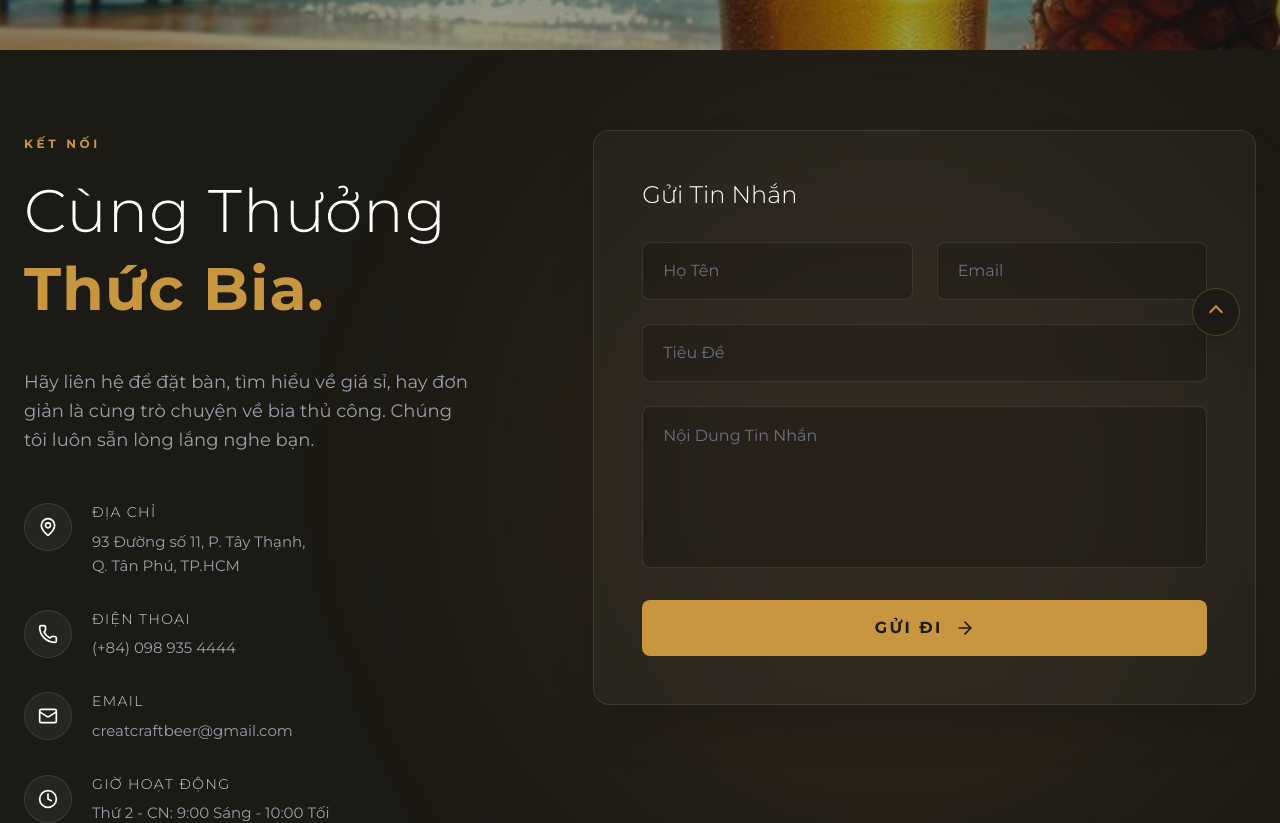
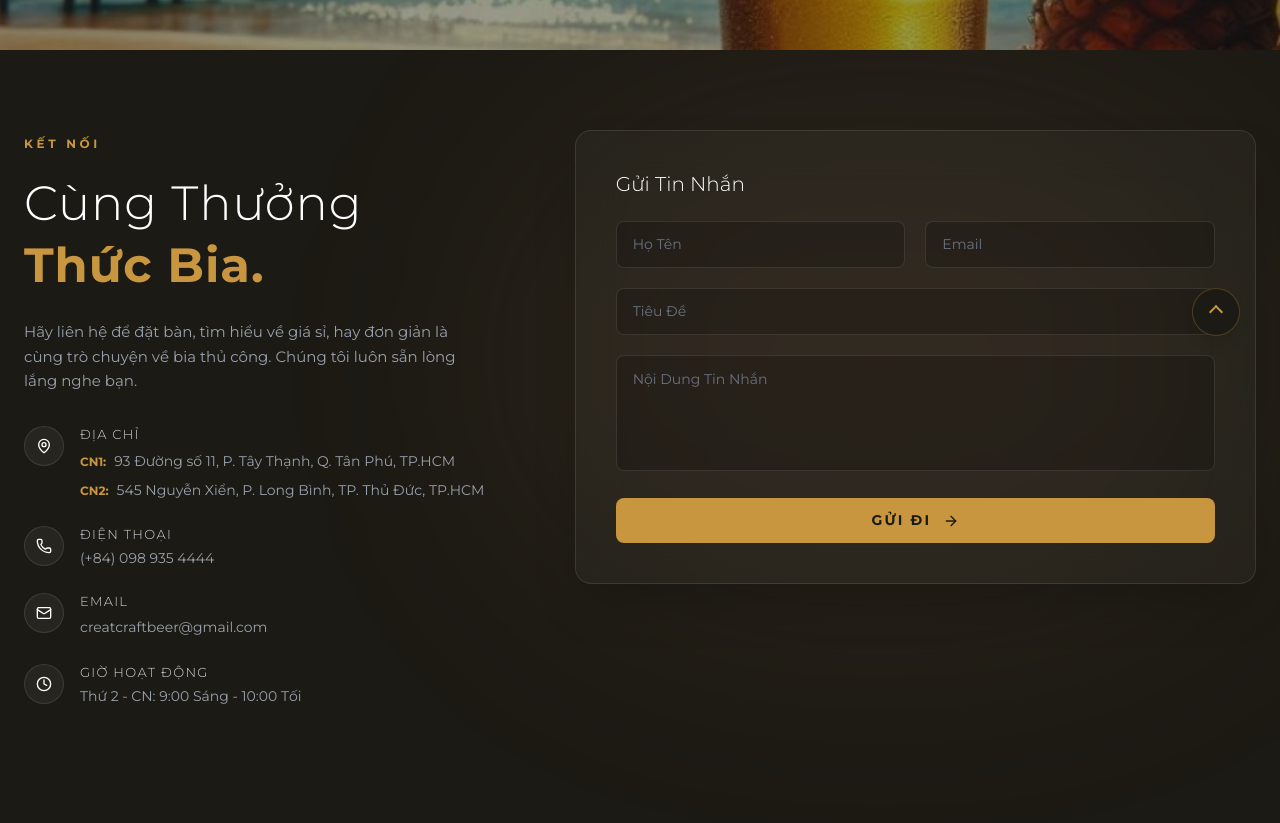
Before and after one commit to tranbichlien935-arch/Creat, a React (Vite) app: page /lien-he in a window 1280 px wide. Shown: the part 400-1223 px from the top of the page. Built offline with nearby package versions, Linux system fonts and the light colour scheme.

Commit message:
fix: mobile navbar lang flags, product card navigation, remove price filter, carousel start index

```diff
--- a/src/app/components/Footer.tsx
+++ b/src/app/components/Footer.tsx
@@ -97,7 +97,10 @@ export function Footer() {
             <ul className="space-y-5 text-[14px] text-[#5a5a5a]">
               <li className="flex items-start gap-3">
                 <MapPin className="w-4 h-4 shrink-0 text-[#b67e53] mt-0.5" strokeWidth={2} />
-                <span className="leading-relaxed">93 Đường số 11, P. Tây Thạnh,<br />Q. Tân Phú, TP.HCM</span>
+                <div className="flex flex-col space-y-1.5 leading-relaxed">
+                  <div><strong className="text-[#b67e53]">CN1:</strong> 93 Đường số 11, P.Tây Thạnh, Q. Tân Phú, TP.HCM</div>
+                  <div><strong className="text-[#b67e53]">CN2:</strong> 545 Nguyễn Xiển, P. Long Bình, TP. Thủ Đức, TP.HCM</div>
+                </div>
               </li>
               <li className="flex items-center gap-3">
                 <Phone className="w-4 h-4 shrink-0 text-[#b67e53]" strokeWidth={2} />
--- a/src/app/components/about/AboutFeatureProducts.tsx
+++ b/src/app/components/about/AboutFeatureProducts.tsx
@@ -9,7 +9,7 @@ export function AboutFeatureProducts() {
     const { lang } = useAppLang();
     const t = translations[lang];
     const scrollRef = useRef<HTMLDivElement>(null);
-    const [activeIndex, setActiveIndex] = useState(0);
+    const [activeIndex, setActiveIndex] = useState(1);
 
     const handleScroll = () => {
         if (!scrollRef.current) return;
@@ -63,6 +63,12 @@ export function AboutFeatureProducts() {
         }, 3500);
         return () => clearInterval(timer);
     }, [activeIndex]);
+
+    // Scroll to product 2 on mount
+    useEffect(() => {
+        const timeout = setTimeout(() => scrollToIndex(1), 100);
+        return () => clearTimeout(timeout);
+    }, []);
 
     return (
         <section className="bg-[#EBE5DB] w-full py-24 px-6 md:px-12 lg:px-24">
--- a/src/app/pages/ContactPage.tsx
+++ b/src/app/pages/ContactPage.tsx
@@ -26,11 +26,6 @@ export function ContactPage() {
         }
     }, []);
 
-    const handleSubmit = (e: React.FormEvent) => {
-        e.preventDefault();
-        alert(lang === 'en' ? "Message sent successfully!" : "Đã gửi tin nhắn cho Creat Craft Beer thành công nha bro!");
-    };
-
     return (
         <div className="bg-[#1C1A14] min-h-screen font-quicksand text-white">
 
@@ -39,60 +34,69 @@ export function ContactPage() {
 
             {/* 2. SPLIT LAYOUT SECTION */}
             <section className="py-20 px-6 max-w-[1400px] mx-auto">
-                <div className="flex flex-col lg:flex-row gap-16 lg:gap-24">
+                <div className="flex flex-col lg:flex-row gap-12 lg:gap-16 items-start">
 
                     {/* Left: Contact Information */}
                     <div ref={infoRef} className="w-full lg:w-5/12 flex flex-col justify-center">
                         <div className="mb-4">
                             <span className="text-[#C8963E] text-xs font-bold tracking-[0.3em] uppercase">{lang === 'en' ? 'Get In Touch' : 'Kết Nối'}</span>
                         </div>
-                        <h2 className="text-4xl md:text-6xl font-light text-white mb-10 leading-tight" style={{ fontFamily: "var(--wdtFontHeading)" }}>
+                        <h2 className="text-4xl md:text-5xl font-light text-white mb-6 leading-tight" style={{ fontFamily: "var(--wdtFontHeading)" }}>
                             {lang === 'en' ? "Let's grab a" : "Cùng Thưởng"} <br />
                             <span className="text-[#C8963E] font-bold">{lang === 'en' ? "Craft Beer." : "Thức Bia."}</span>
                         </h2>
 
-                        <p className="text-gray-400 mb-12 text-lg leading-relaxed max-w-md">
+                        <p className="text-gray-400 mb-8 text-[15px] leading-relaxed max-w-md">
                             {lang === 'en' ? "Drop us a line to reserve a table, inquire about wholesale, or simply talk about good beer. We'd love to hear from you." : "Hãy liên hệ để đặt bàn, tìm hiểu về giá sỉ, hay đơn giản là cùng trò chuyện về bia thủ công. Chúng tôi luôn sẵn lòng lắng nghe bạn."}
                         </p>
 
-                        <div className="space-y-8">
-                            <div className="flex items-start gap-5 group">
-                                <div className="w-12 h-12 rounded-full bg-white/5 border border-white/10 flex items-center justify-center shrink-0 group-hover:bg-[#C8963E] group-hover:text-[#1C1A14] group-hover:border-[#C8963E] transition-all duration-300">
-                                    <MapPin className="w-5 h-5" />
+                        <div className="space-y-6">
+                            <div className="flex items-start gap-4 group">
+                                <div className="w-10 h-10 rounded-full bg-white/5 border border-white/10 flex items-center justify-center shrink-0 group-hover:bg-[#C8963E] group-hover:text-[#1C1A14] group-hover:border-[#C8963E] transition-all duration-300">
+                                    <MapPin className="w-4 h-4" />
                                 </div>
                                 <div>
-                                    <h4 className="text-sm font-bold tracking-widest text-gray-300 uppercase mb-2" style={{ fontFamily: "var(--wdtFontHeading)" }}>{lang === 'en' ? 'Location' : 'Địa chỉ'}</h4>
-                                    <p className="text-gray-400 text-[15px] leading-relaxed">93 Đường số 11, P. Tây Thạnh,<br />Q. Tân Phú, TP.HCM</p>
+                                    <h4 className="text-[13px] font-bold tracking-widest text-gray-300 uppercase mb-2" style={{ fontFamily: "var(--wdtFontHeading)" }}>{lang === 'en' ? 'Location' : 'Địa chỉ'}</h4>
+                                    <div className="space-y-1.5">
+                                        <div className="flex gap-2 items-start">
+                                            <span className="text-[#C8963E] font-bold text-[12px] shrink-0 mt-0.5">CN1:</span>
+                                            <p className="text-gray-400 text-[14px] leading-relaxed">93 Đường số 11, P. Tây Thạnh, Q. Tân Phú, TP.HCM</p>
+                                        </div>
+                                        <div className="flex gap-2 items-start">
+                                            <span className="text-[#C8963E] font-bold text-[12px] shrink-0 mt-0.5">CN2:</span>
+                                            <p className="text-gray-400 text-[14px] leading-relaxed">545 Nguyễn Xiển, P. Long Bình, TP. Thủ Đức, TP.HCM</p>
+                                        </div>
+                                    </div>
                                 </div>
                             </div>
 
-                            <div className="flex items-start gap-5 group">
-                                <div className="w-12 h-12 rounded-full bg-white/5 border border-white/10 flex items-center justify-center shrink-0 group-hover:bg-[#C8963E] group-hover:text-[#1C1A14] group-hover:border-[#C8963E] transition-all duration-300">
-                                    <Phone className="w-5 h-5" />
+                            <div className="flex items-start gap-4 group">
+                                <div className="w-10 h-10 rounded-full bg-white/5 border border-white/10 flex items-center justify-center shrink-0 group-hover:bg-[#C8963E] group-hover:text-[#1C1A14] group-hover:border-[#C8963E] transition-all duration-300">
+                                    <Phone className="w-4 h-4" />
                                 </div>
                                 <div>
-                                    <h4 className="text-sm font-bold tracking-widest text-gray-300 uppercase mb-2" style={{ fontFamily: "var(--wdtFontHeading)" }}>{lang === 'en' ? 'Phone' : 'Điện thoại'}</h4>
-                                    <p className="text-gray-400 text-[15px]">(+84) 098 935 4444</p>
+                                    <h4 className="text-[13px] font-bold tracking-widest text-gray-300 uppercase mb-1" style={{ fontFamily: "var(--wdtFontHeading)" }}>{lang === 'en' ? 'Phone' : 'Điện thoại'}</h4>
+                                    <p className="text-gray-400 text-[14px]">(+84) 098 935 4444</p>
                                 </div>
                             </div>
 
-                            <div className="flex items-start gap-5 group">
-                                <div className="w-12 h-12 rounded-full bg-white/5 border border-white/10 flex items-center justify-center shrink-0 group-hover:bg-[#C8963E] group-hover:text-[#1C1A14] group-hover:border-[#C8963E] transition-all duration-300">
-                                    <Mail className="w-5 h-5" />
+                            <div className="flex items-start gap-4 group">
+                                <div className="w-10 h-10 rounded-full bg-white/5 border border-white/10 flex items-center justify-center shrink-0 group-hover:bg-[#C8963E] group-hover:text-[#1C1A14] group-hover:border-[#C8963E] transition-all duration-300">
+                                    <Mail className="w-4 h-4" />
                                 </div>
                                 <div>
-                                    <h4 className="text-sm font-bold tracking-widest text-gray-300 uppercase mb-2" style={{ fontFamily: "var(--wdtFontHeading)" }}>Email</h4>
-                                    <p className="text-gray-400 text-[15px]">creatcraftbeer@gmail.com</p>
+                                    <h4 className="text-[13px] font-bold tracking-widest text-gray-300 uppercase mb-1" style={{ fontFamily: "var(--wdtFontHeading)" }}>Email</h4>
+                                    <a href="mailto:creatcraftbeer@gmail.com" className="text-gray-400 hover:text-[#C8963E] text-[14px] transition-colors">creatcraftbeer@gmail.com</a>
                                 </div>
                             </div>
 
-                            <div className="flex items-start gap-5 group">
-                                <div className="w-12 h-12 rounded-full bg-white/5 border border-white/10 flex items-center justify-center shrink-0 group-hover:bg-[#C8963E] group-hover:text-[#1C1A14] group-hover:border-[#C8963E] transition-all duration-300">
-                                    <Clock className="w-5 h-5" />
+                            <div className="flex items-start gap-4 group">
+                                <div className="w-10 h-10 rounded-full bg-white/5 border border-white/10 flex items-center justify-center shrink-0 group-hover:bg-[#C8963E] group-hover:text-[#1C1A14] group-hover:border-[#C8963E] transition-all duration-300">
+                                    <Clock className="w-4 h-4" />
                                 </div>
                                 <div>
-                                    <h4 className="text-sm font-bold tracking-widest text-gray-300 uppercase mb-2" style={{ fontFamily: "var(--wdtFontHeading)" }}>{lang === 'en' ? 'Working Hours' : 'Giờ Hoạt Động'}</h4>
-                                    <p className="text-gray-400 text-[15px]">{lang === 'en' ? 'Mon-Sun: 9:00 AM - 10:00 PM' : 'Thứ 2 - CN: 9:00 Sáng - 10:00 Tối'}</p>
+                                    <h4 className="text-[13px] font-bold tracking-widest text-gray-300 uppercase mb-1" style={{ fontFamily: "var(--wdtFontHeading)" }}>{lang === 'en' ? 'Working Hours' : 'Giờ Hoạt Động'}</h4>
+                                    <p className="text-gray-400 text-[14px]">{lang === 'en' ? 'Mon-Sun: 9:00 AM - 10:00 PM' : 'Thứ 2 - CN: 9:00 Sáng - 10:00 Tối'}</p>
                                 </div>
                             </div>
                         </div>
@@ -103,51 +107,61 @@ export function ContactPage() {
                         {/* Interactive Background Shape */}
                         <div className="absolute top-1/2 right-0 -translate-y-1/2 w-[110%] h-[110%] bg-[#b67e53]/10 rounded-full blur-[120px] -z-10 pointer-events-none" />
 
-                        <div className="bg-white/[0.03] backdrop-blur-xl border border-white/10 rounded-2xl p-8 md:p-12 shadow-2xl relative overflow-hidden">
-                            <h3 className="text-2xl font-light text-white mb-8" style={{ fontFamily: "var(--wdtFontHeading)" }}>
+                        <div className="bg-white/[0.03] backdrop-blur-xl border border-white/10 rounded-2xl p-8 lg:p-10 shadow-2xl relative overflow-hidden">
+                            <h3 className="text-xl font-light text-white mb-6" style={{ fontFamily: "var(--wdtFontHeading)" }}>
                                 {lang === 'en' ? 'Send a Message' : 'Gửi Tin Nhắn'}
                             </h3>
-                            <form onSubmit={handleSubmit} className="space-y-6 relative z-10">
-                                <div className="grid grid-cols-1 md:grid-cols-2 gap-6">
+                            <form action="https://formsubmit.co/creatcraftbeer@gmail.com" method="POST" className="relative z-10 space-y-5">
+                                {/* FormSubmit configuration */}
+                                <input type="hidden" name="_subject" value="New Contact Message from Creat Craft Beer" />
+                                <input type="hidden" name="_captcha" value="false" />
+                                <input type="hidden" name="_template" value="table" />
+                                {/* End Config */}
+
+                                <div className="grid grid-cols-1 md:grid-cols-2 gap-5">
                                     <div>
                                         <input
+                                            name="name"
                                             type="text"
                                             placeholder={lang === 'en' ? 'Your Name' : 'Họ Tên'}
                                             required
-                                            className="w-full px-5 py-4 bg-black/20 border border-white/10 focus:border-[#C8963E] focus:bg-black/40 text-white placeholder-gray-500 rounded-lg outline-none transition-all duration-300"
+                                            className="w-full px-4 py-3 text-[14px] bg-black/20 border border-white/10 focus:border-[#C8963E] focus:bg-black/40 text-white placeholder-gray-500 rounded-lg outline-none transition-all duration-300"
                                         />
                                     </div>
                                     <div>
                                         <input
+                                            name="email"
                                             type="email"
                                             placeholder="Email"
                                             required
-                                            className="w-full px-5 py-4 bg-black/20 border border-white/10 focus:border-[#C8963E] focus:bg-black/40 text-white placeholder-gray-500 rounded-lg outline-none transition-all duration-300"
+                                            className="w-full px-4 py-3 text-[14px] bg-black/20 border border-white/10 focus:border-[#C8963E] focus:bg-black/40 text-white placeholder-gray-500 rounded-lg outline-none transition-all duration-300"
                                         />
                                     </div>
                                 </div>
-                                <div>
+                                <div className="shrink-0">
                                     <input
+                                        name="subject"
                                         type="text"
                                         placeholder={lang === 'en' ? 'Subject' : 'Tiêu Đề'}
                                         required
-                                        className="w-full px-5 py-4 bg-black/20 border border-white/10 focus:border-[#C8963E] focus:bg-black/40 text-white placeholder-gray-500 rounded-lg outline-none transition-all duration-300"
+                                        className="w-full px-4 py-3 text-[14px] bg-black/20 border border-white/10 focus:border-[#C8963E] focus:bg-black/40 text-white placeholder-gray-500 rounded-lg outline-none transition-all duration-300"
                                     />
                                 </div>
                                 <div>
                                     <textarea
-                                        rows={5}
+                                        name="message"
+                                        rows={4}
                                         placeholder={lang === 'en' ? 'Your Message' : 'Nội Dung Tin Nhắn'}
                                         required
-                                        className="w-full px-5 py-4 bg-black/20 border border-white/10 focus:border-[#C8963E] focus:bg-black/40 text-white placeholder-gray-500 rounded-lg outline-none transition-all duration-300 resize-none"
+                                        className="w-full px-4 py-3 text-[14px] bg-black/20 border border-white/10 focus:border-[#C8963E] focus:bg-black/40 text-white placeholder-gray-500 rounded-lg outline-none transition-all duration-300 resize-none"
                                     ></textarea>
                                 </div>
                                 <button
                                     type="submit"
-                                    className="w-full bg-[#C8963E] text-[#1C1A14] px-8 py-4 rounded-lg font-bold tracking-[0.15em] uppercase hover:bg-white transition-colors duration-300 flex items-center justify-center gap-3 group"
+                                    className="w-full bg-[#C8963E] text-[#1C1A14] px-6 py-3 rounded-lg text-[14px] font-bold tracking-[0.15em] uppercase hover:bg-white transition-colors duration-300 flex items-center justify-center gap-3 group"
                                 >
                                     {lang === 'en' ? 'SEND INQUIRY' : 'GỬI ĐI'}
-                                    <ArrowRight className="w-5 h-5 group-hover:translate-x-1 transition-transform" />
+                                    <ArrowRight className="w-4 h-4 group-hover:translate-x-1 transition-transform" />
                                 </button>
                             </form>
                         </div>
--- a/src/app/pages/HomePage.tsx
+++ b/src/app/pages/HomePage.tsx
@@ -51,7 +51,7 @@ export function HomePage() {
                             return (
                                 <motion.div
                                     key={product.id}
-                                    onClick={() => navigate('/san-pham')}
+                                    onClick={() => navigate(`/san-pham/chi-tiet?id=${product.id}`)}
                                     className="bg-transparent transition-all duration-500 group flex flex-col cursor-pointer hover:-translate-y-2 focus:outline-none select-none"
                                     initial={{ opacity: 0, y: 50 }}
                                     whileInView={{ opacity: 1, y: 0 }}
@@ -83,7 +83,6 @@ export function HomePage() {
                                             <span>ABV {product.abv}</span>
                                         </div>
                                         <h3 className="text-2xl font-light mb-2" style={{ fontFamily: "var(--wdtFontHeading)", color: "var(--wdtDarkColor, #1C1A14)" }}>{product.name}</h3>
-                                        <p className="text-[#b67e53] font-bold text-lg mb-6 flex-grow">{product.price}</p>
 
                                         {/* Nút bấm */}
                                         <div className="w-full h-[1px] bg-gray-200 mb-4 opacity-50"></div>
--- a/src/app/translations.ts
+++ b/src/app/translations.ts
@@ -99,7 +99,7 @@ export const translations = {
         // About Story
         aboutUsLabel: "Về Chúng Tôi",
         aboutTitle: "Giới Thiệu Về Creat Craft Beer",
-        aboutParagraph1: "Nếu bạn đang tìm một địa chỉ thưởng thức bia thủ công tại Phường Tân Phú, CREAT Craft Beer chính là điểm đến bạn không nên bỏ qua. Tọa lạc tại 93 Đường số 11, Phường Tây Thạnh, CREAT mang đến một không gian thưởng bia vừa gần gũi, vừa sáng tạo, phù hợp cho những ai muốn khám phá thế giới craft beer theo cách chân thật và chất lượng nhất.",
+        aboutParagraph1: "Nếu bạn đang tìm một địa chỉ thưởng thức bia thủ công, CREAT Craft Beer chính là điểm đến bạn không nên bỏ qua. Tọa lạc tại 2 chi nhánh: CN1 ở 93 Đường số 11, Phường Tây Thạnh, và CN2 ở 545 Nguyễn Xiển, Long Bình, CREAT mang đến một không gian thưởng bia vừa gần gũi, vừa sáng tạo, phù hợp cho những ai muốn khám phá thế giới craft beer theo cách chân thật và chất lượng nhất.",
         aboutParagraph2: "CREAT Craft Beer được xây dựng với định hướng trở thành nơi hội tụ của cộng đồng yêu bia thủ công tại Tân Phú nói riêng và TP.HCM nói chung. Quán sở hữu danh sách bia được chọn lọc kỹ càng từ các microbrewery uy tín trong và ngoài nước, đảm bảo mỗi dòng bia đều mang hương vị độc đáo và câu chuyện riêng.",
         aboutSignature: "Creat Craft Beer",
 
@@ -142,7 +142,7 @@ export const translations = {
         hotlineLabel: "Hotline",
         emailLabel: "Email",
         addressLabel: "Địa Chỉ",
-        addressValue: "93 Đường số 11, P. Tây Thạnh, TP.HCM",
+        addressValue: "CN1: 93 Đường số 11 | CN2: 545 Nguyễn Xiển",
 
         // About Feature Products
         productListLabel: "Danh Sách Sản Phẩm",
```
Also changed, not shown: replace_address.cjs (added, +22 -0 lines), src/app/components/HomeFeatures.tsx (+45 -42 lines), src/app/components/Navbar.tsx (+22 -4 lines), src/app/components/Products.tsx (+1 -33 lines), src/app/data/newsData.tsx (+20 -20 lines).
